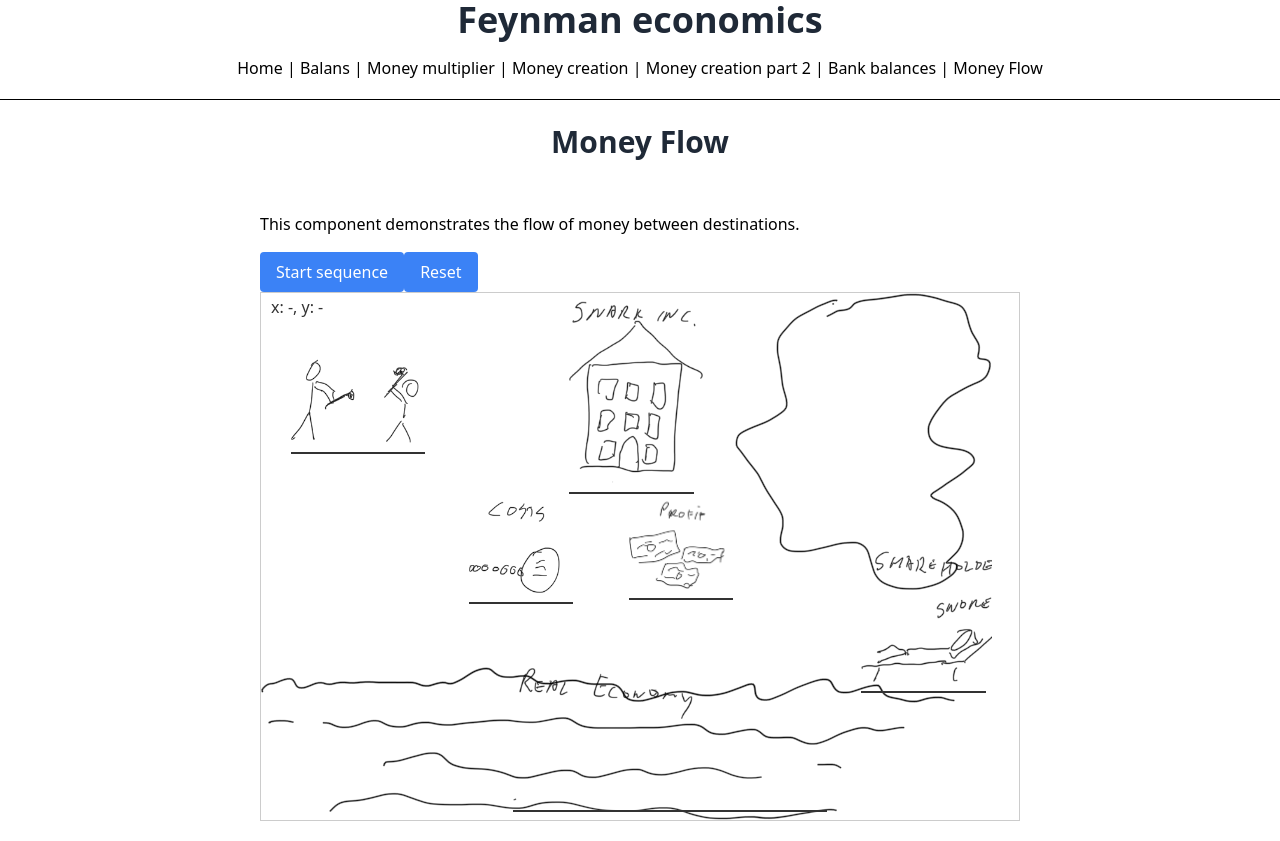
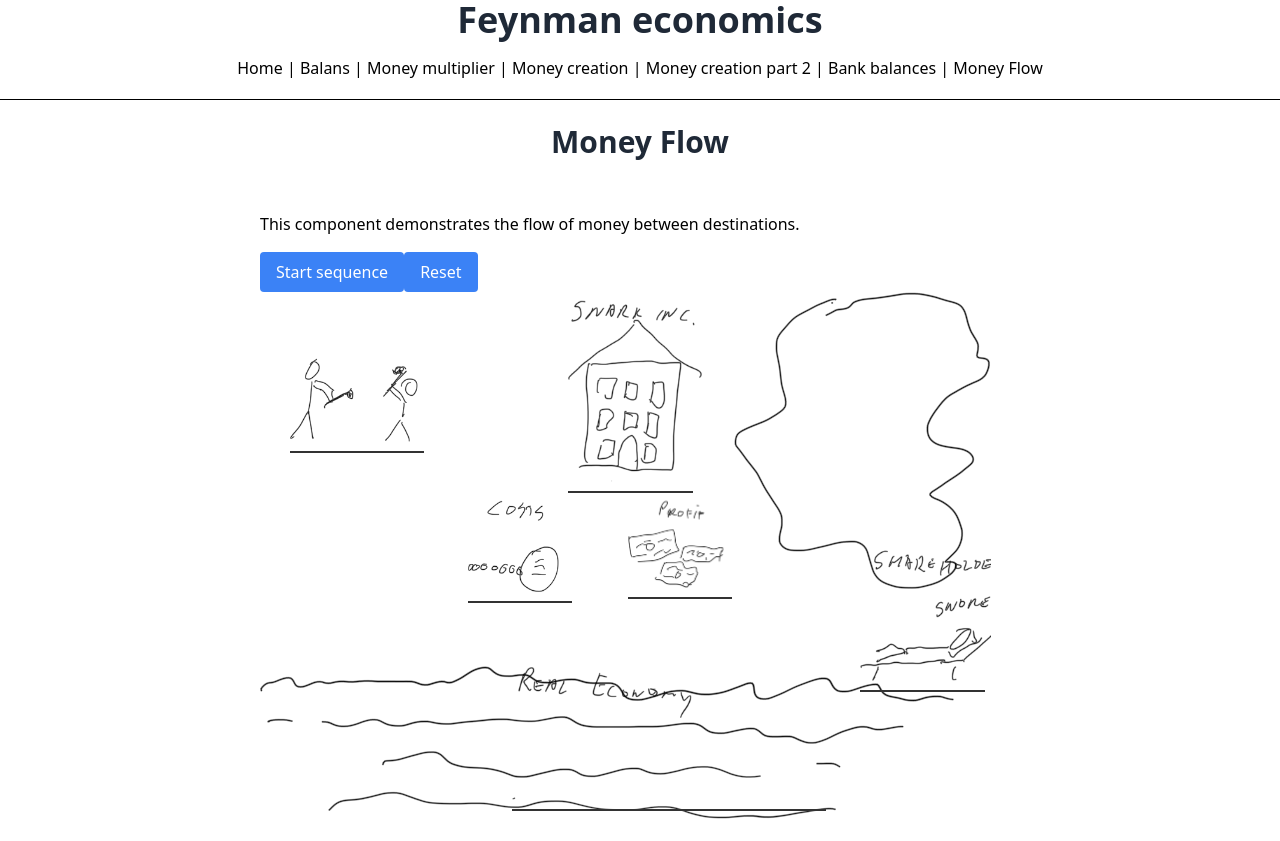
Before and after one commit to jurcello/feynman-economy, a Vue app: page /money-flow in a window 1280 px wide. Built offline with nearby package versions, Linux system fonts and the light colour scheme; no server answers.

Commit message:
Disable mouse position display and remove unnecessary canvas border in `MoneyFlowExplanation` for cleaner visuals.

```diff
--- a/src/components/Explanations/MoneyFlowExplanation.vue
+++ b/src/components/Explanations/MoneyFlowExplanation.vue
@@ -19,7 +19,7 @@
         :width="731"
         :height="527"
         :duration="animationDuration"
-        :show-mouse-position="true"
+        :show-mouse-position="false"
         :background-image-url="background"
     />
   </div>
@@ -219,9 +219,6 @@ const reset = () => {
 </script>
 
 <style scoped>
-.canvas {
-  border: 1px solid #ccc;
-}
 .money-flow-container {
   max-width: 800px;
   margin: 0 auto;
```
